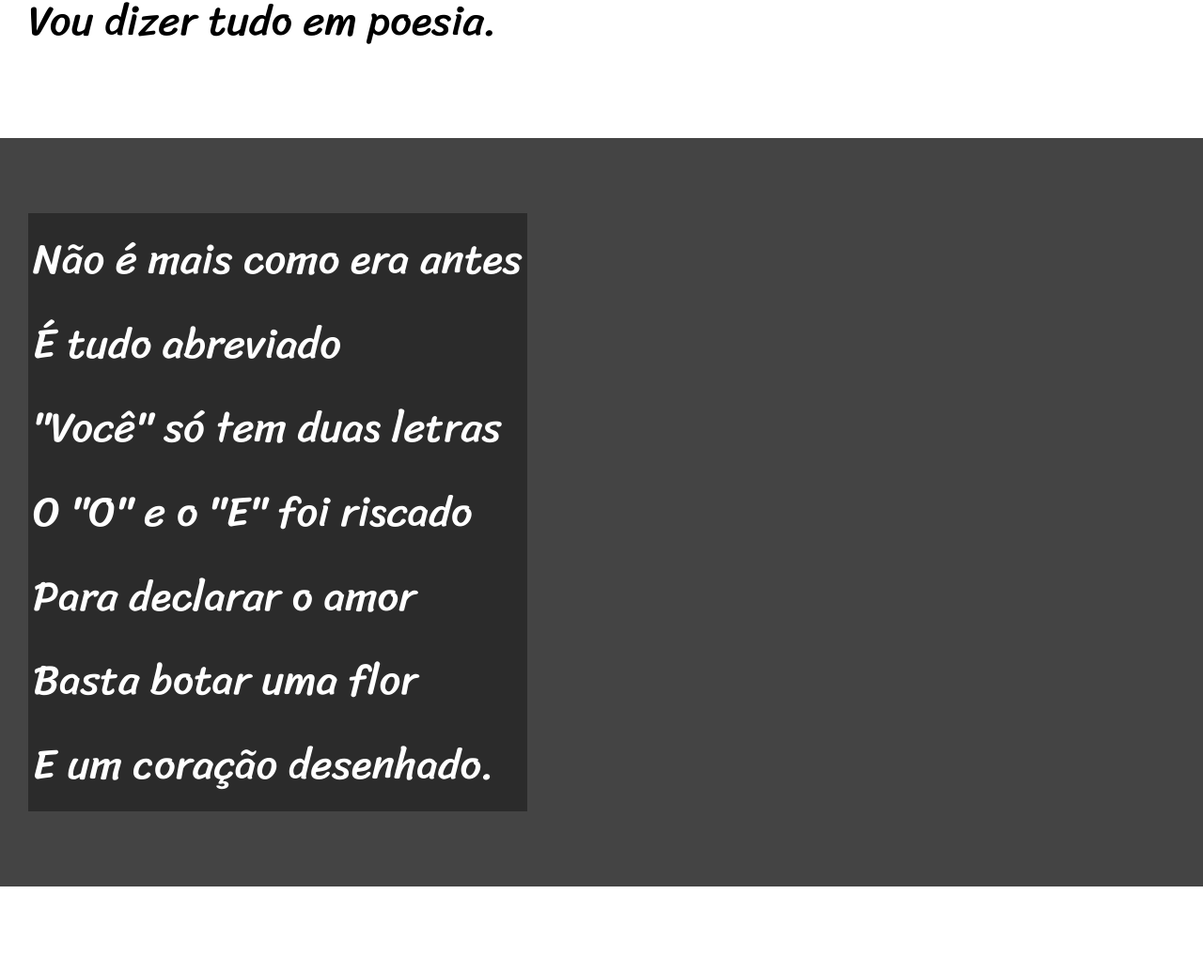
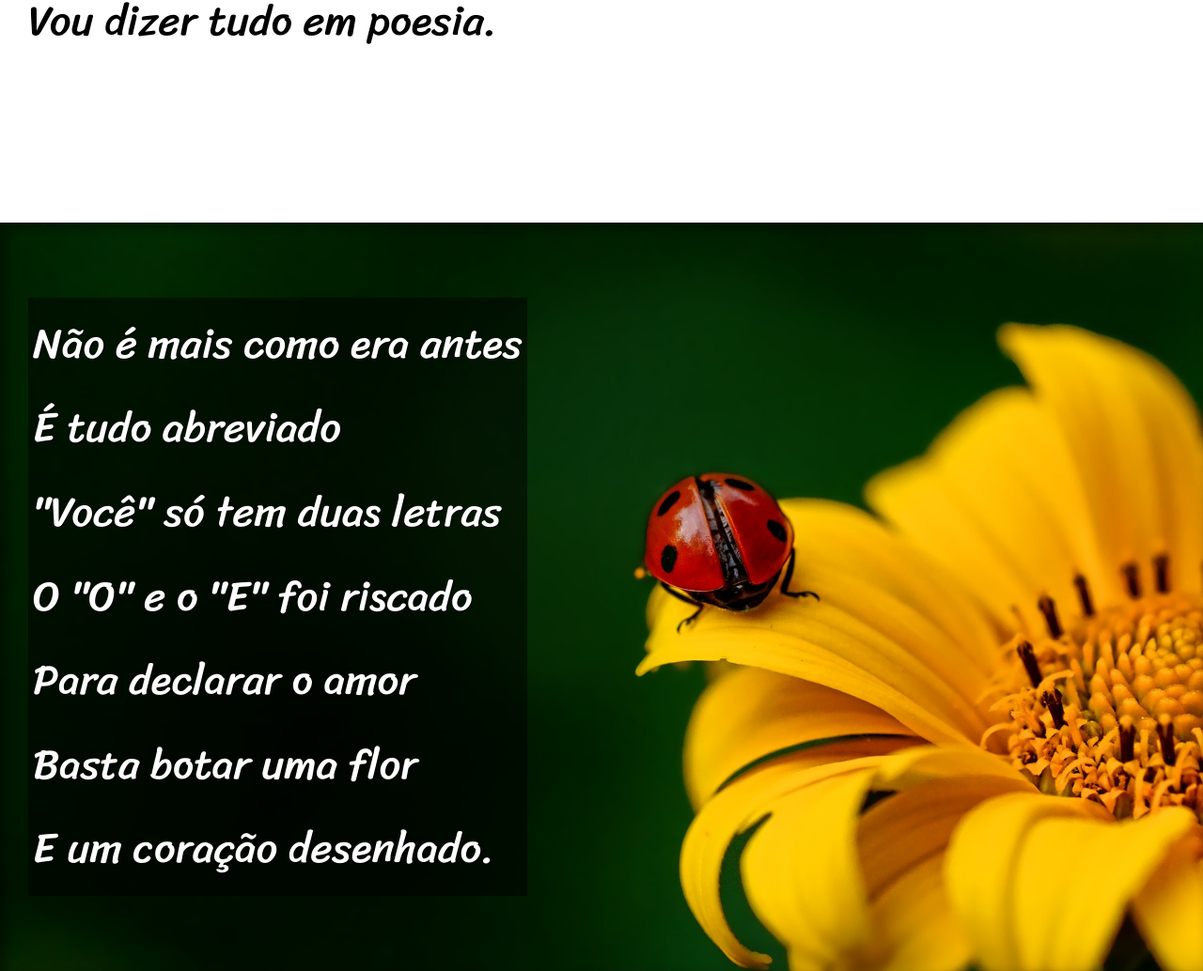
Before and after one commit to Francisco-Ronald-Dev/Html-Css, a plain HTML site: page html-css/Desafios Html & Css/Desafio012/index.html in a window 1280 px wide. Shown: the part 900-1934 px from the top of the page at 94% size. Drawn offline with Linux system fonts and the light colour scheme.

Commit message:
Adionei o efeito de Paralax

```diff
--- a/html-css/Desafios Html & Css/Desafio012/estilo/style.css
+++ b/html-css/Desafios Html & Css/Desafio012/estilo/style.css
@@ -60,6 +60,13 @@ section{ /* Tudo que nos configurarmos aqui na Tag (section) neset Seletor vai v
     font-size: 3.5vw; /* Aqui nos estamos usando a Propriedade (font-size:) e estamos atribuindo o valor (3.5vw;), esta Medida (vw) simplesmente é a Largura da Viewport, ou seja, nos estamos atribuindo ao Tamanho desta Fonte o valor de 3.5% da Largura da Viewport.*/
 }
 
+section > p{
+    padding-bottom: 2em; /* Aqui nos estamos criando um espaço em baixo de cada Parágrafo (p) da Tag (section) e este espaço criado tem o valor de (2em) que é duas vezes maior que o espaço normal. Essa é a medida (em)*/
+
+}
+
+/* Agora nos vamos voltar para o nosso Documento HTML e vamos criar (ID's) para as Tag's (section) que tem a classe (imagem). Já que vamos usar duas Imagens aqui no nosso Site vamos usar dois (ID's) diferentes.*/
+
 section.normal{
     background-color: white;
     color: black;
@@ -69,6 +76,9 @@ section.imagem{
 
     background-color: rgb(68, 68, 68);
     color: rgb(255, 255, 255);
+    box-shadow: inset 6px 6px 13px 0px rgba(0, 0, 0, 0.434); /* Aqui nos estamos usando a Propriedade (box-shadow:) e estamos atribuindo a ela o valor (inset) que faz com que a Sombra seja para dentro da "Caixa"/(Box-model) e atribuimos também os demais 4 valores da sombra.*/
+
+    background-attachment: fixed; /* Aqui nos usamos a Propriedade (background-attchments:) e atribumos a ela o valor (fixed;) que vai adicionar nas nossas Imagens do site uma Imprensão de "Paralax" o que é muito interessante.*/
 }
 
 section.imagem > p{
@@ -77,7 +87,19 @@ section.imagem > p{
     display: inline-block; /* Aqui nos estamos usando a Propriedade (display:) e estamos atribuindo a ela o valor (inline-block;), isso faz com que a "Caixa" da Tag se adapte ao Tamanho (Altura e Largura) do seu Conteúdo.*/
 
     padding: 5px;
-    background-color: rgba(0, 0, 0, 0.37);
+    background-color: rgba(0, 0, 0, 0.51);
+    text-shadow: 1px 1px 0px black;
+}
+
+section#img01{ /* Aqui nos estamos criando o Seletor usando o (ID) da Tag (section) ao qual atribuiremos uma imagem de fundo.*/
+    background-image: url('../pacote-d012/imagens/background001.jpg'); /* Aqui nos estamos atruindo uma Imagem.*/
+    background-position: right center; /* Aqui nos estamos posicionando o ponto de Partida da nossa Imagem.*/
+    background-size: cover; /* Aqui nos usamos a Propriedade (background-size:) e atribuimos a ela o valor (cover;) que é para amostrar toda a Imagem sem fazer Recortes.*/
+}
+
+section#img02{ /* Aqui nos estamos criando o Seletor usando o (ID) da Tag (section) ao qual atribuiremos uma imagem de fundo.*/
+    background-image: url('../pacote-d012/imagens/background002.jpg'); /* Aqui nos estamos atruindo uma Imagem.*/
+    background-size: cover; /* Aqui nos usamos a Propriedade (background-size:) e atribuimos a ela o valor (cover;) que é para amostrar toda a Imagem sem fazer Recortes.*/
 }
 
 /* Quando formos criar o nosso Arquivo CSS é bom mantermos uma ordemm de começo, meio e fim como fizemos neste arquivo, por exemplo : a Tag (footer) é a última parte do Documento HTML e aqui no CSS este Seletor da Tag (footer) é a ultima coisa que fizemos neste Documento.*/
--- a/html-css/Desafios Html & Css/Desafio012/index.html
+++ b/html-css/Desafios Html & Css/Desafio012/index.html
@@ -24,7 +24,7 @@
         </p>
     </section>
 
-    <section class="imagem">
+    <section class="imagem" id="img01">
         <p>
             Não é mais como era antes <br>
             É tudo abreviado <br>
@@ -59,7 +59,7 @@
     </section>
 
 
-    <section class="imagem">
+    <section class="imagem" id="img02">
         <p>
             Tenho saudade das cartas <br>
             Escritas com a própria mão <br>
```
